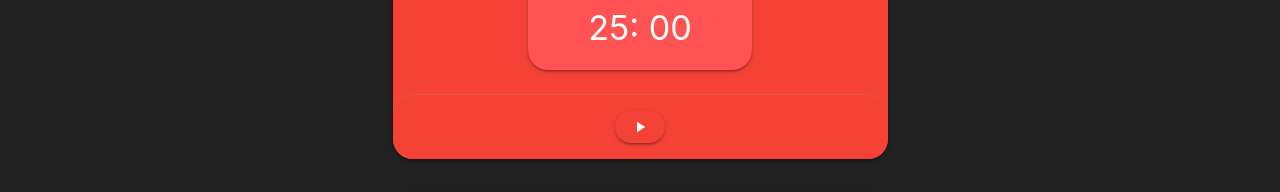
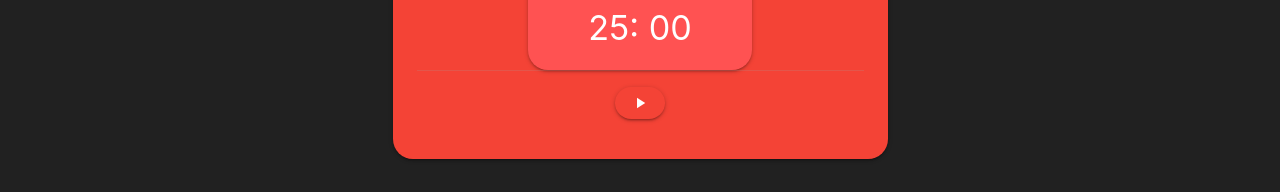
Before and after one commit to JosephSchartung/pomodoro-timer, a React (Create React App) app: page /dashboard in a window 1280 px wide. Shown: the part 218-410 px from the top of the page. Built offline with nearby package versions, Linux system fonts and the light colour scheme.

Commit message:
moved card-action to be inside card

```diff
--- a/src/components/Timer.tsx
+++ b/src/components/Timer.tsx
@@ -90,12 +90,13 @@ export const Timer: React.FC<Props> = ({pomodoro}) => {
                                 </h4>
                             </span>
                         </div>
+                        <div className="card-action">
+                            <button style={{ borderRadius:"20px"}} className="btn-small waves-effect waves-light hoverable accent-2 transparent" onClick={toggleTimer}>
+                                {timerTicking ? <i className="material-icons">pause</i>: <i className="material-icons">play_arrow</i>}
+                            </button>
+                        </div>
                     </div>
-                    <div style={{ borderRadius:"20px"}} className="card-action">
-                        <button style={{ borderRadius:"20px"}} className="btn-small waves-effect waves-light hoverable accent-2 transparent" onClick={toggleTimer}>
-                            {timerTicking ? <i className="material-icons">pause</i>: <i className="material-icons">play_arrow</i>}
-                        </button>
-                    </div>
+
                 </div>
             </div>
         </div>
```
